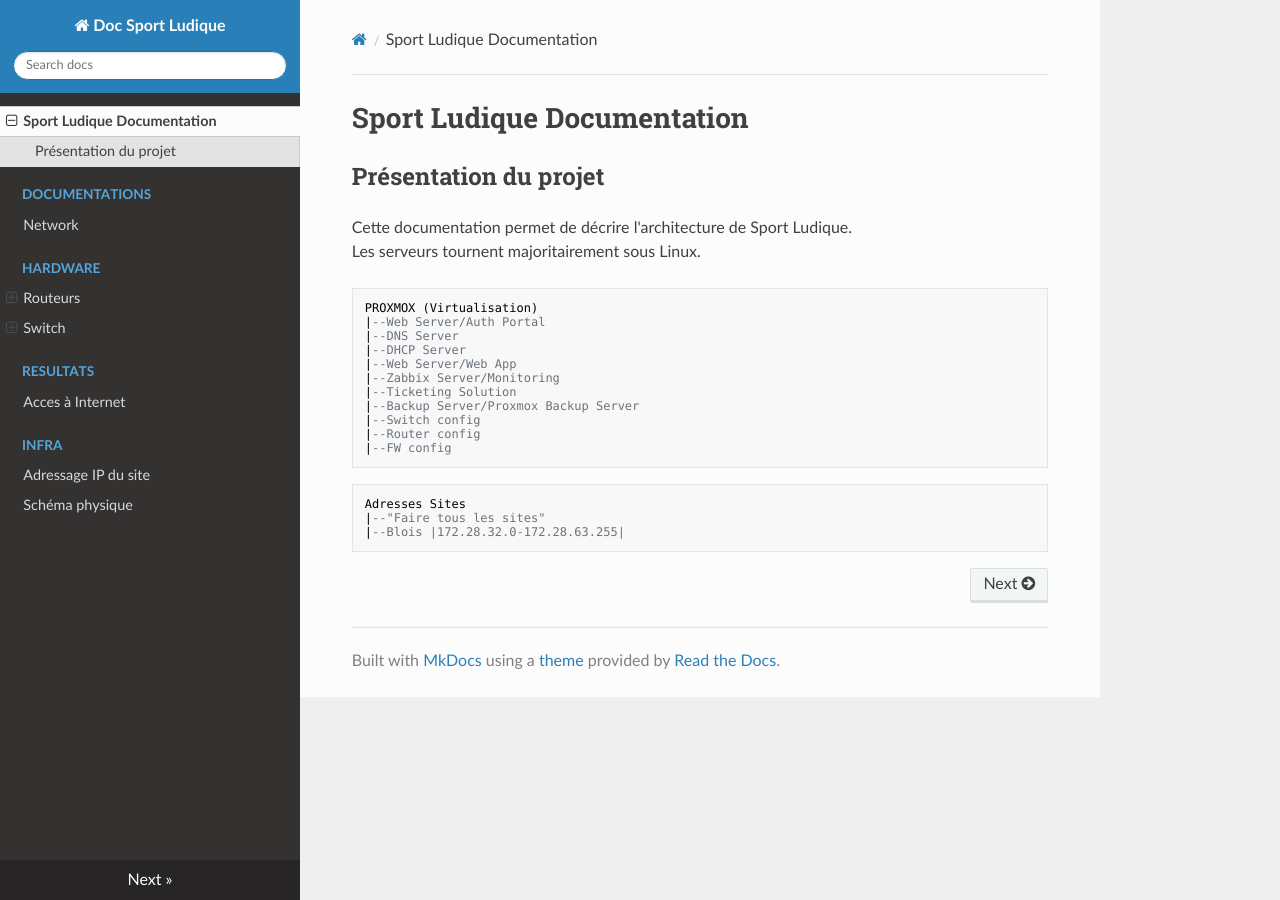
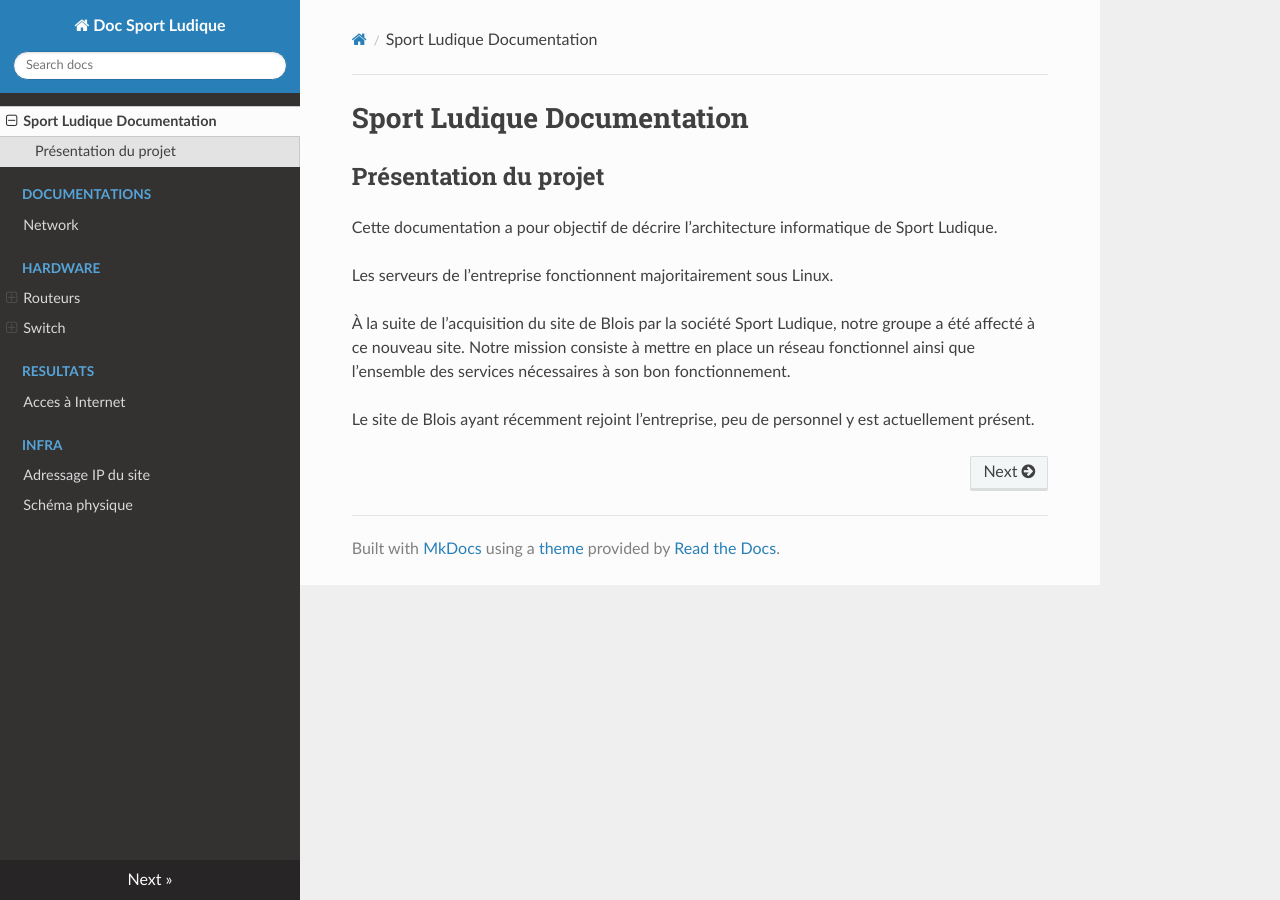
Before and after one commit to DSISportLudique/SportLudique2Doc, an MkDocs documentation site: the page built from docs/index.md, in a window 1280 px wide. Built offline with MkDocs 1.6.1, drawn with Linux system fonts in a browser that asks for light colours; nearby versions of some CDN libraries.

````diff
--- a/docs/index.md
+++ b/docs/index.md
@@ -2,24 +2,10 @@
 
 ## Présentation du projet
 
-Cette documentation permet de décrire l'architecture de Sport Ludique.
-Les serveurs tournent majoritairement sous Linux.
-```
-PROXMOX (Virtualisation)
-|--Web Server/Auth Portal
-|--DNS Server
-|--DHCP Server
-|--Web Server/Web App
-|--Zabbix Server/Monitoring
-|--Ticketing Solution
-|--Backup Server/Proxmox Backup Server
-|--Switch config
-|--Router config
-|--FW config
-```
+Cette documentation a pour objectif de décrire l’architecture informatique de Sport Ludique.
 
-```
-Adresses Sites
-|--"Faire tous les sites"
-|--Blois |172.28.32.0-172.28.63.255|
-```
+Les serveurs de l’entreprise fonctionnent majoritairement sous Linux.
+
+À la suite de l’acquisition du site de Blois par la société Sport Ludique, notre groupe a été affecté à ce nouveau site. Notre mission consiste à mettre en place un réseau fonctionnel ainsi que l’ensemble des services nécessaires à son bon fonctionnement.
+
+Le site de Blois ayant récemment rejoint l’entreprise, peu de personnel y est actuellement présent.
````
Also changed, not shown: docs/.todo.md (added, +13 -0 lines), docs/Hardware/Switch/SwitchVlans.md (deleted, +0 -48 lines).
